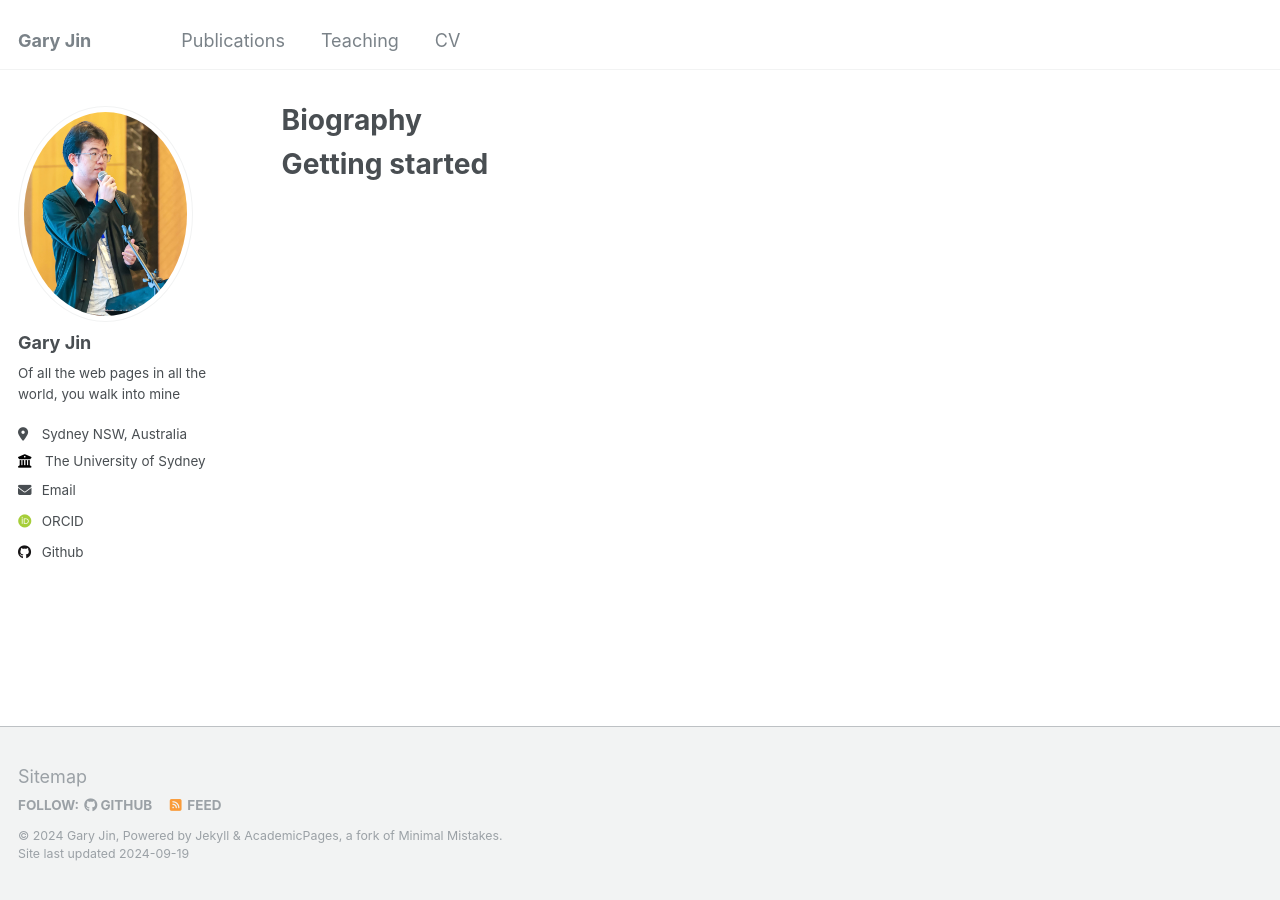
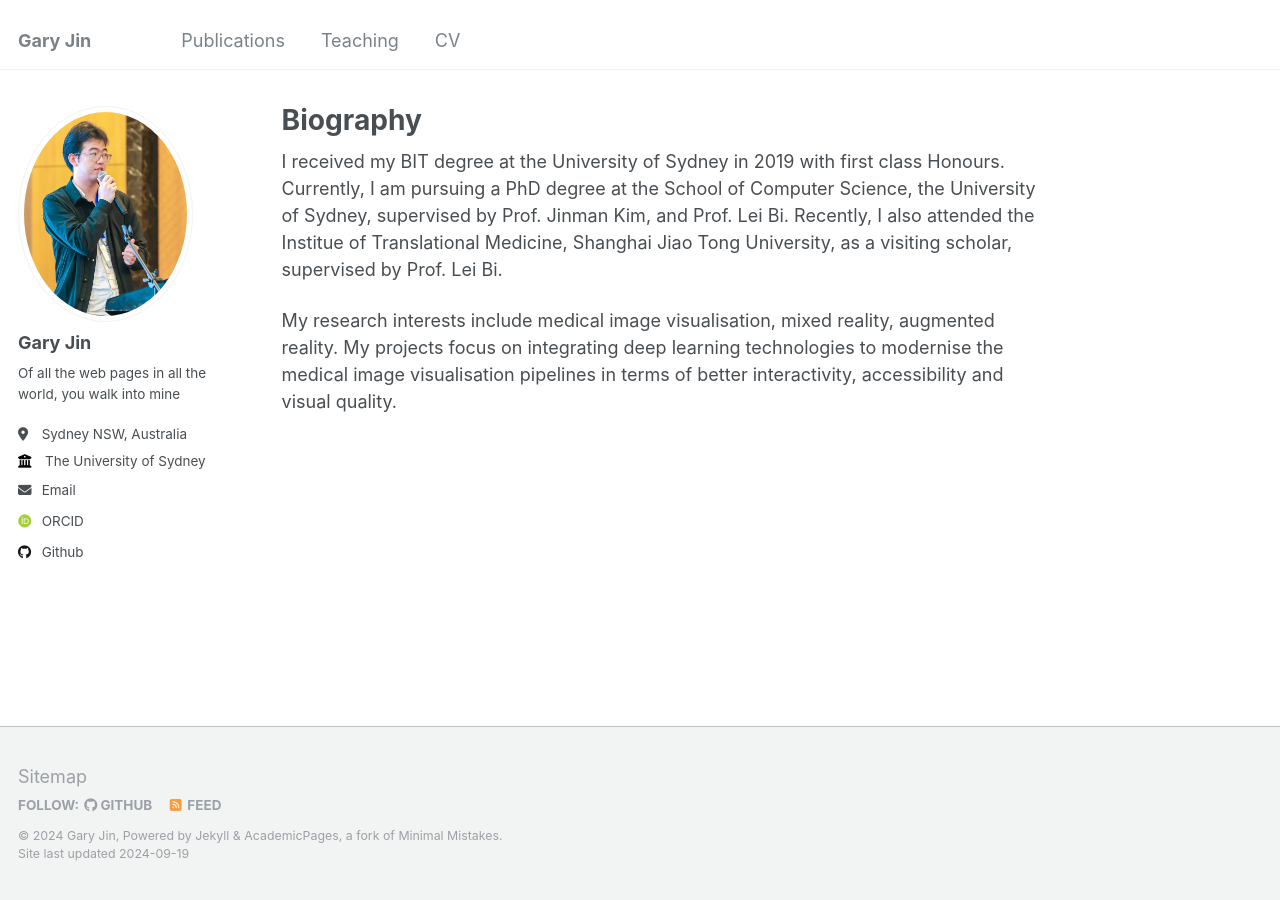
Before and after one commit to TheAttackingEyebrows/theattackingeyebrows.github.io, a Jekyll site: the page built from _pages/about.md, in a window 1280 px wide. Built offline with Jekyll 4.4.1, drawn with Linux system fonts in a browser that asks for light colours; some web fonts are replaced.

Commit message:
Update about.md

```diff
--- a/_pages/about.md
+++ b/_pages/about.md
@@ -7,6 +7,6 @@ redirect_from:
   - /about.html
 ---
 
+I received my BIT degree at the University of Sydney in 2019 with first class Honours. Currently, I am pursuing a PhD degree at the School of Computer Science, the University of Sydney, supervised by Prof. Jinman Kim, and Prof. Lei Bi. Recently, I also attended the Institue of Translational Medicine, Shanghai Jiao Tong University, as a visiting scholar, supervised by Prof. Lei Bi.
 
-Getting started
-======
+My research interests include medical image visualisation, mixed reality, augmented reality. My projects focus on integrating deep learning technologies to modernise the medical image visualisation pipelines in terms of better interactivity, accessibility and visual quality.
```
